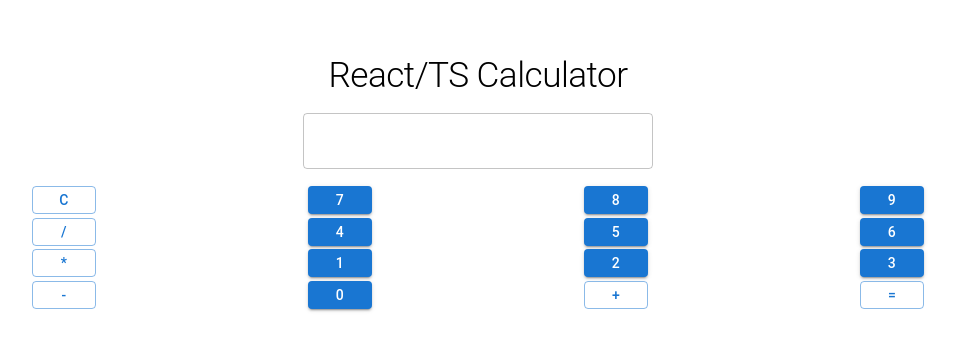
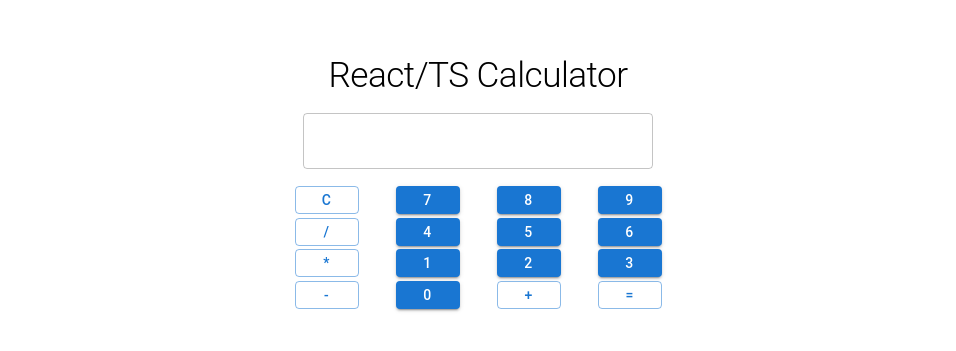
Before and after one commit to JerryUusis/ts_react_calculator, a React (Vite) app: page / in a window 1280 px wide. Shown: the part 225-576 px from the top of the page, without its empty margins (162-1118 px from the left). Built offline with nearby package versions, Linux system fonts and the light colour scheme.

Commit message:
Add max width for App.tsx container

```diff
--- a/src/App.tsx
+++ b/src/App.tsx
@@ -1,15 +1,23 @@
-import { Container, Typography } from "@mui/material"
-import Calculator from "./components/Calculator"
+import { Container, Typography } from "@mui/material";
+import Calculator from "./components/Calculator";
 
 const App: React.FC = () => {
+  return (
+    <Container
+      sx={{
+        height: "100vh",
+        width: "100vw",
+        display: "flex",
+        flexDirection: "column",
+        justifyContent: "center",
+        alignItems: "center",
+        maxWidth: "500px !important"
+      }}
+    >
+      <Typography variant="h1">React/TS Calculator</Typography>
+      <Calculator />
+    </Container>
+  );
+};
 
-  return (
-    <Container sx={{height:"100vh", width: "100vw", display:"flex", flexDirection:"column", justifyContent: "center", alignItems:"center"}}>
-        <Typography variant="h1">React/TS Calculator</Typography>
-        <Calculator />
-    </Container>
-
-  )
-}
-
-export default App
+export default App;
```
